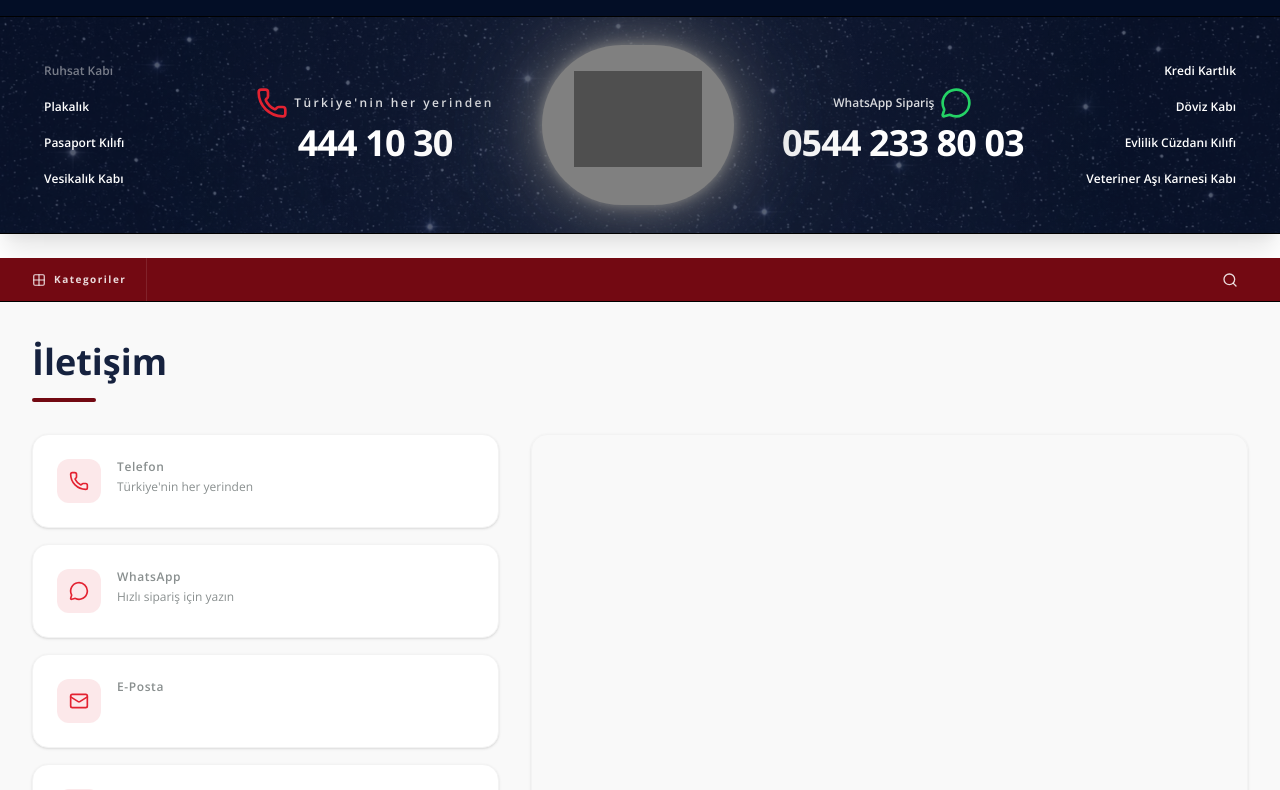
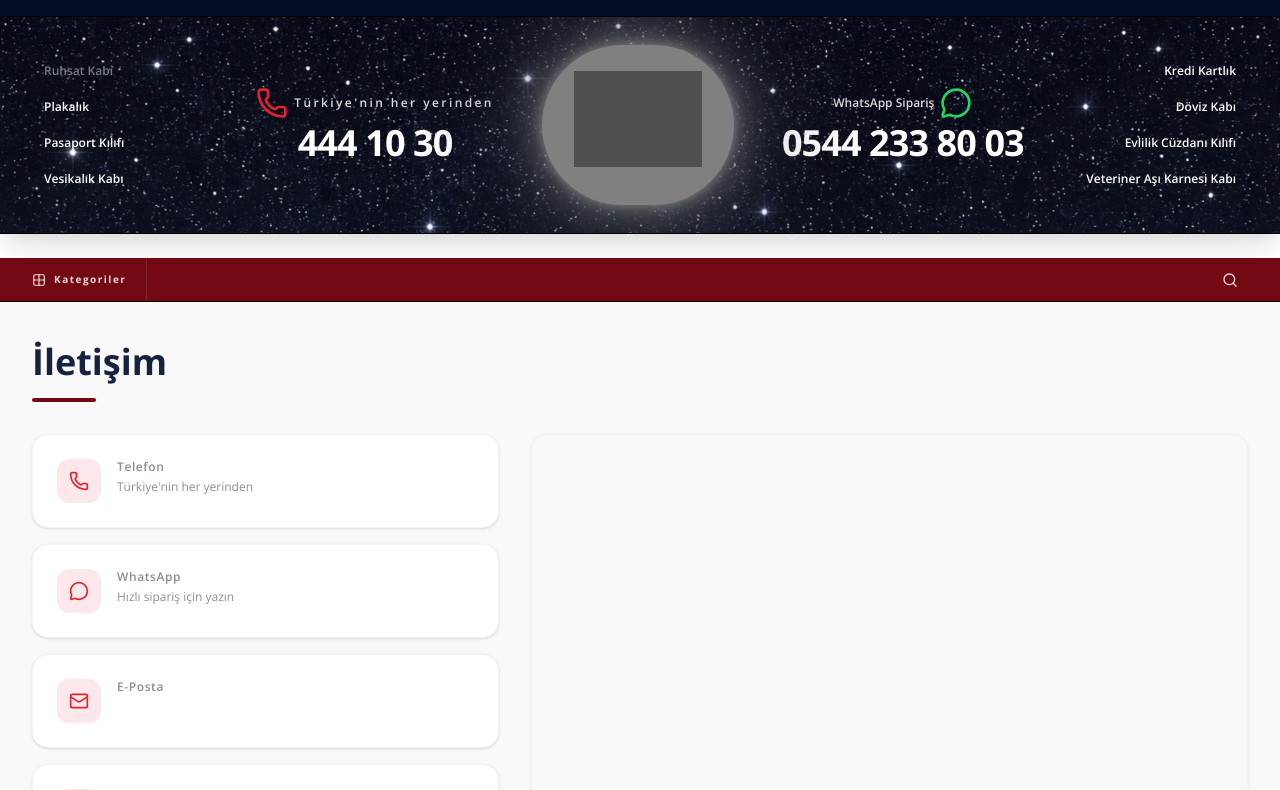
Before and after one commit to demirdanis/pirreklam, a Next.js app in the folder apps/web/: page /iletisim in a window 1280 px wide. Shown: the top 790 px of the page. Built offline with nearby package versions, Linux system fonts and the light colour scheme; grey boxes are pictures that could not be loaded; a web font is replaced by a local one.

Commit message:
header css

```diff
--- a/apps/web/src/components/header/header.tsx
+++ b/apps/web/src/components/header/header.tsx
@@ -108,12 +108,12 @@ export default function Header({ data, categories = [] }: HeaderProps) {
       <nav className="bg-header-menu border-b border-[#000000] shadow-header-menu relative overflow-hidden">
         {/* Background — desktop */}
         <div
-          className="hidden lg:block absolute inset-0 bg-cover bg-center opacity-30 z-0 pointer-events-none"
+          className="hidden lg:block absolute inset-0 bg-cover bg-center z-0 pointer-events-none"
           style={{ backgroundImage: "url('/assets/header_back_web.webp')" }}
         />
         {/* Background — mobile */}
         <div
-          className="lg:hidden absolute inset-0 bg-cover bg-center opacity-30 z-0 pointer-events-none"
+          className="lg:hidden absolute inset-0 bg-cover bg-center z-0 pointer-events-none"
           style={{ backgroundImage: "url('/assets/header_back_mobile.webp')" }}
         />
         {/* Desktop layout */}
--- a/apps/web/src/styles/globals.css
+++ b/apps/web/src/styles/globals.css
@@ -271,15 +271,7 @@ select:-webkit-autofill {
    HEADER MENU UTILITIES
    ============================================ */
 .bg-header-menu {
-  /* Arka plan rengini sabit tutuyoruz */
   background-color: #16223f;
-
-  background-image: radial-gradient(
-    circle at center,
-    #091530 0%,
-    #16223f 20%,
-    #091530 75%
-  );
 
   /* Logoyu ve menüyü ortalamak için ek ayarlar */
   display: flex;
```
